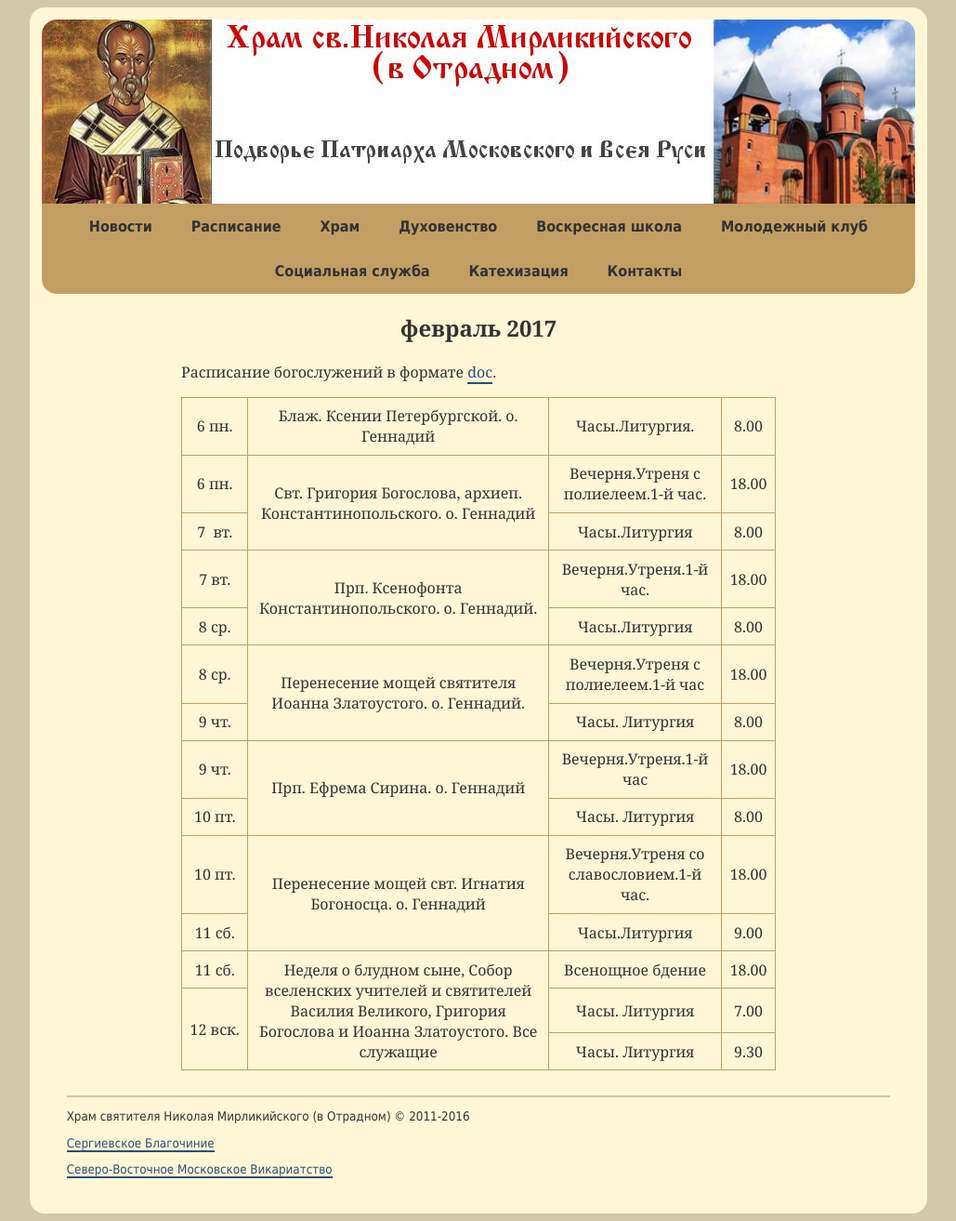
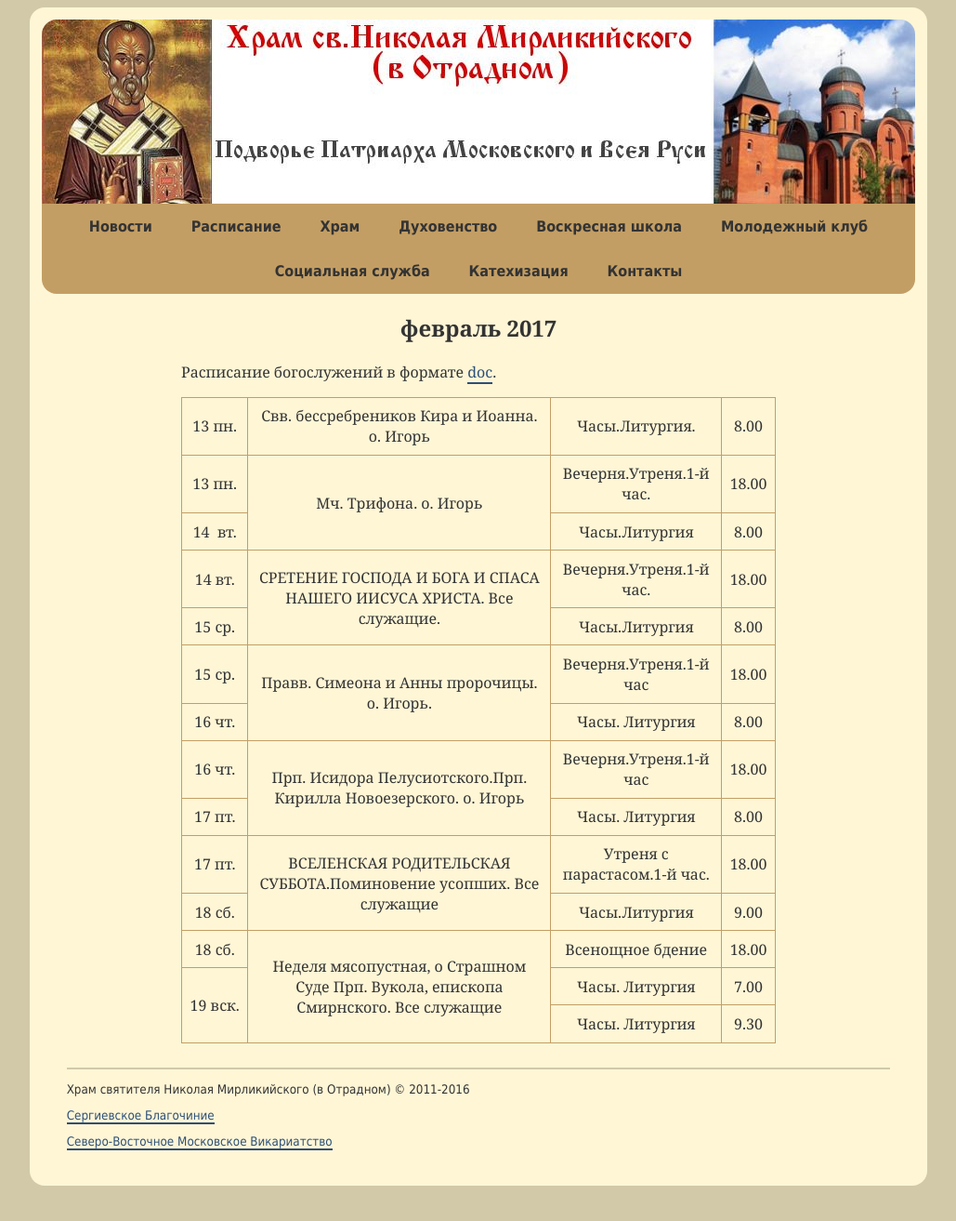
Before and after one commit to hramotradnoe/hramotradnoe.github.io, a Jekyll site: the page built from schedule/index.html, in a window 1280 px wide. Shown: the whole page at 93% size, without its empty margins (125-1154 px from the left). Built offline with Jekyll 4.4.1, drawn with Linux system fonts in a browser that asks for light colours; after the commit the page ends 1283 px from its top, so only the background shows below that.

Commit message:
Update schedule.yml

```diff
--- a/_data/schedule.yml
+++ b/_data/schedule.yml
@@ -1,59 +1,59 @@
 period: февраль 2017
 link: "https://docs.google.com/document/d/1obwdVfB3sr8Ir-t97x6eoSNr5KiJ3Zi8HUk77FuJE6c/edit"
 timetable:
- - description : "Блаж. Ксении Петербургской. о. Геннадий"
+ - description : "Свв. бессребреников Кира и Иоанна. о. Игорь"
    services    :
-      - day   : 6&nbsp;пн.
+      - day   : 13&nbsp;пн.
         time  : '8.00'
         title : "Часы.Литургия."
- - description : "Свт. Григория Богослова, архиеп. Константинопольского. о. Геннадий"
+ - description : "Мч. Трифона. о. Игорь"
    services    :
-      - day   : 6&nbsp;пн.
+      - day   : 13&nbsp;пн.
         time  : '18.00'
-        title : "Вечерня.Утреня с полиелеем.1-й час."
-      - day   : 7&nbsp; вт.
+        title : "Вечерня.Утреня.1-й час."
+      - day   : 14&nbsp; вт.
         time  : '8.00'
         title : "Часы.Литургия"
- - description : "Прп. Ксенофонта Константинопольского. о. Геннадий."
+ - description : "СРЕТЕНИЕ ГОСПОДА И БОГА И СПАСА НАШЕГО ИИСУСА ХРИСТА. Все служащие."
    services    :
-      - day   : 7&nbsp;вт.
+      - day   : 14&nbsp;вт.
         time  : '18.00'
         title : "Вечерня.Утреня.1-й час."
-      - day   : 8&nbsp;ср.
+      - day   : 15&nbsp;ср.
         time  : '8.00'
         title : "Часы.Литургия"
- - description : "Перенесение мощей святителя Иоанна Златоустого. о. Геннадий."
+ - description : "Правв. Симеона и Анны пророчицы. о. Игорь."
    services    :
-      - day   : 8&nbsp;ср.
+      - day   : 15&nbsp;ср.
         time  : '18.00'
-        title : "Вечерня.Утреня с полиелеем.1-й час"
-      - day   : 9&nbsp;чт.
+        title : "Вечерня.Утреня.1-й час"
+      - day   : 16&nbsp;чт.
         time  : '8.00'
         title : "Часы. Литургия"
- - description : "Прп. Ефрема Сирина. о. Геннадий"
+ - description : "Прп. Исидора Пелусиотского.Прп. Кирилла Новоезерского. о. Игорь"
    services    :
-      - day   : 9&nbsp;чт.
+      - day   : 16&nbsp;чт.
         time  : '18.00'
         title : "Вечерня.Утреня.1-й час"
-      - day   : 10&nbsp;пт.
+      - day   : 17&nbsp;пт.
         time  : '8.00'
         title : "Часы. Литургия"
- - description : "Перенесение мощей свт. Игнатия Богоносца. о. Геннадий"
+ - description : "ВСЕЛЕНСКАЯ РОДИТЕЛЬСКАЯ СУББОТА.Поминовение усопших. Все служащие"
    services    :
-      - day   : 10&nbsp;пт.
+      - day   : 17&nbsp;пт.
         time  : '18.00'
-        title : "Вечерня.Утреня со славословием.1-й час."
-      - day   : 11&nbsp;сб.
+        title : "Утреня с парастасом.1-й час."
+      - day   : 18&nbsp;сб.
         time  : '9.00'
         title : "Часы.Литургия"
- - description : "Неделя о блудном сыне, Собор вселенских учителей и святителей Василия Великого, Григория Богослова и Иоанна Златоустого. Все служащие"
+ - description : "Неделя мясопустная, о Страшном Суде Прп. Вукола, епископа Смирнского. Все служащие"
    services    :
-      - day   : 11&nbsp;сб.
+      - day   : 18&nbsp;сб.
         time  : '18.00'
         title : "Всенощное бдение"
-      - day   : 12&nbsp;вск.
+      - day   : 19&nbsp;вск.
         time  : '7.00'
         title : "Часы. Литургия"
-      - day   : 12&nbsp;вск.
+      - day   : 19&nbsp;вск.
         time  : '9.30'
         title : "Часы. Литургия"
```
